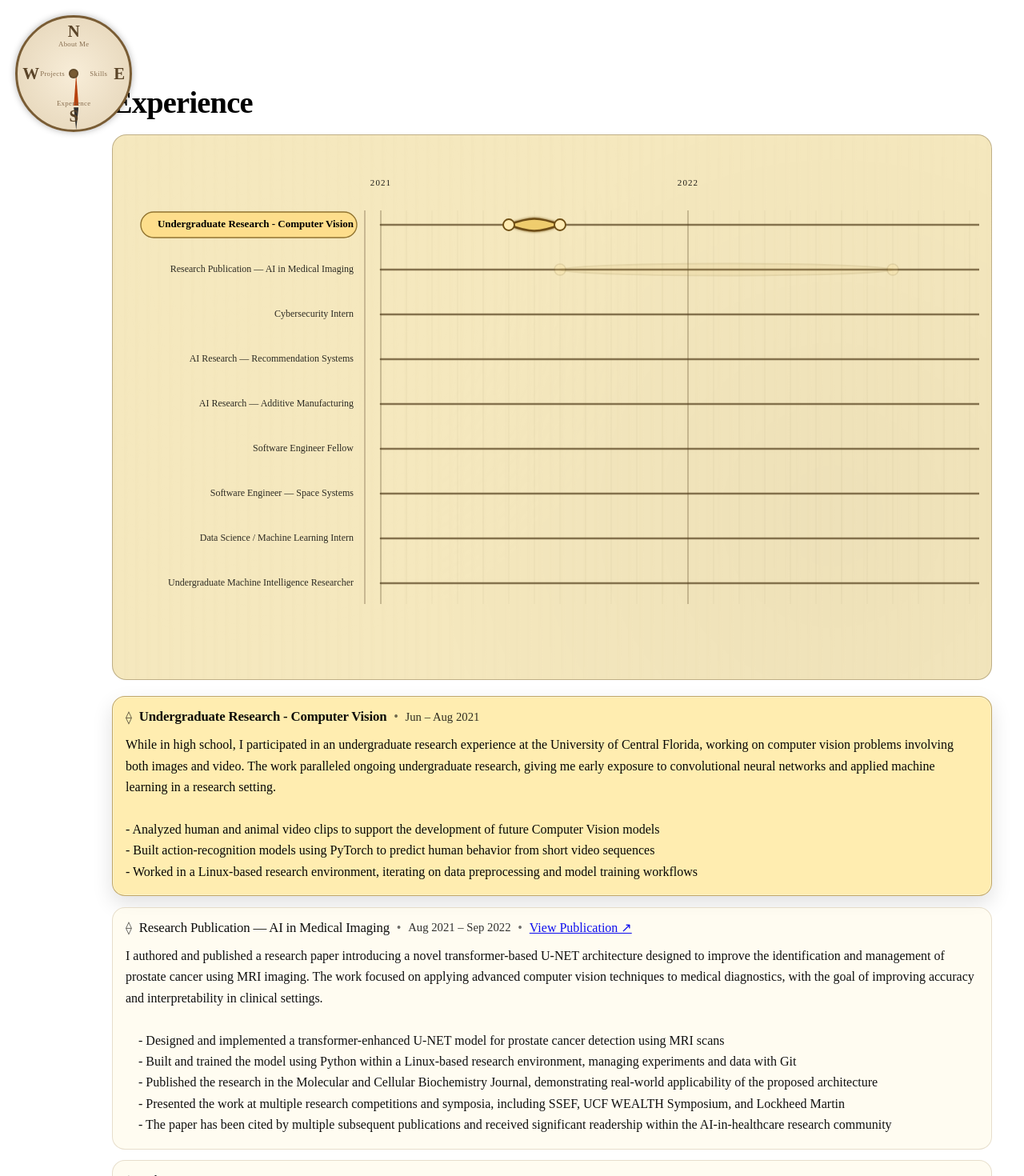
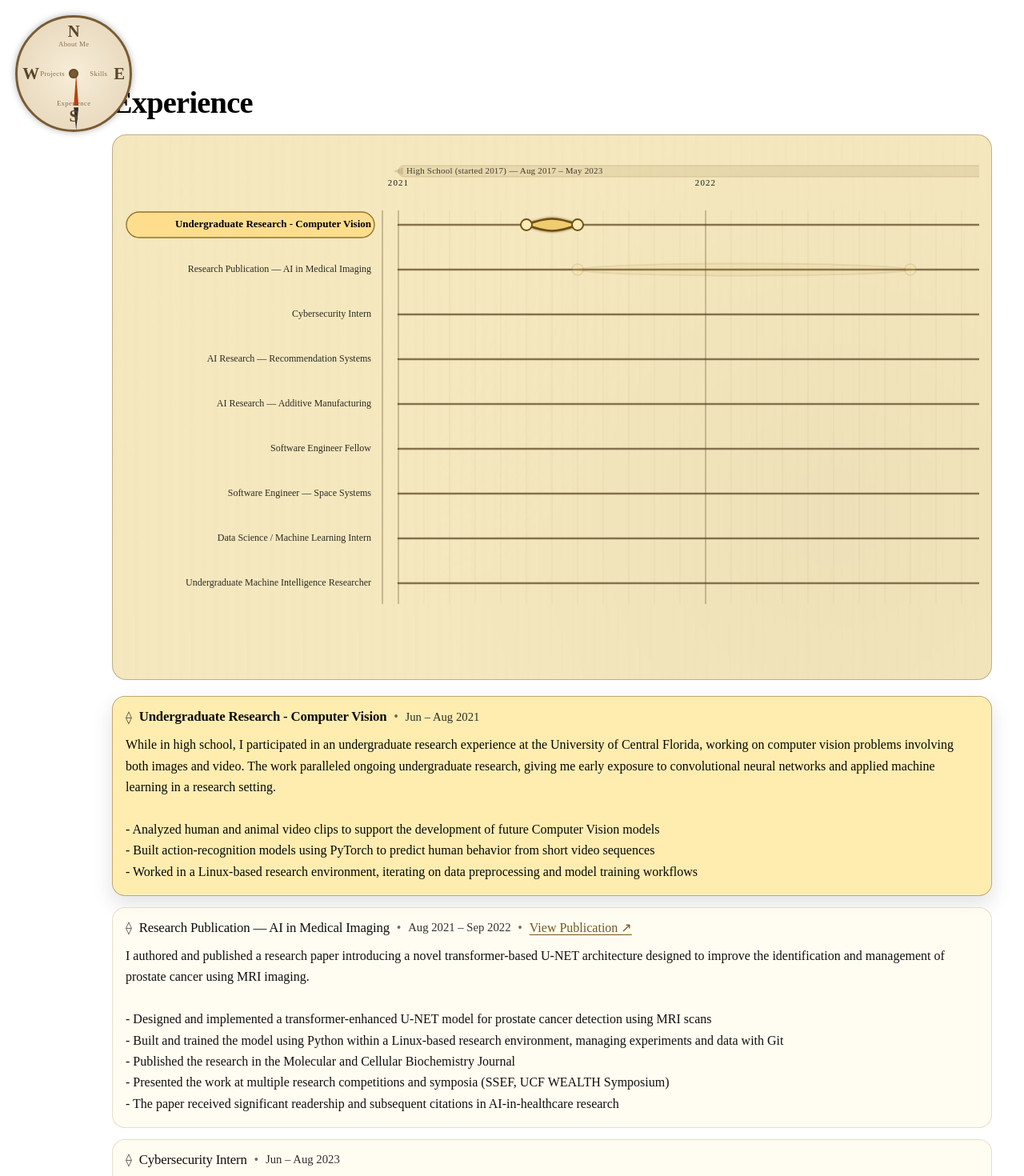
Before and after one commit to danushsingla/personal_page, a SvelteKit app: page /experience in a window 1280 px wide. Shown: the top 1470 px of the page at 80% size. Built offline with nearby package versions, Linux system fonts and the light colour scheme.

Commit message:
Finished with experiences

```diff
--- a/src/routes/experience/+page.svelte
+++ b/src/routes/experience/+page.svelte
@@ -4,8 +4,9 @@
   type ThreadId = "Systems" | "Embedded" | "Robotics" | "Product" | "Writing";
   const threads: ThreadId[] = ["Systems", "Embedded", "Robotics", "Product", "Writing"];
 
-  // ✅ Invisible month grid for positioning (resolution)
-  type MonthKey = `${number}-${"01"|"02"|"03"|"04"|"05"|"06"|"07"|"08"|"09"|"10"|"11"|"12"}`;
+  // ✅ Month grid for positioning (resolution)
+  type MonthKey =
+    `${number}-${"01"|"02"|"03"|"04"|"05"|"06"|"07"|"08"|"09"|"10"|"11"|"12"}`;
 
   const startYear = 2021;
   const endYear = 2025;
@@ -17,29 +18,33 @@
     }
   }
 
-  // ✅ Visible ticks: clean year labels only (keeps UI readable)
+  // ✅ Visible year ticks only
   const yearTicks = Array.from({ length: endYear - startYear + 1 }, (_, i) => {
     const year = startYear + i;
     return { year, at: `${year}-01` as MonthKey };
   });
 
+  type Link = { label: string; url: string };
+
   type Span = {
     id: string;
     jobName: string;
-    from: MonthKey;   // ✅ month-accurate now
-    to: MonthKey;     // ✅ month-accurate now
-    on: ThreadId[];   // first element is the anchor lane
-    dateText: string; // explicit human-readable range (no Spring/Fall ambiguity)
+    from: MonthKey;
+    to: MonthKey;
+    on: ThreadId[];     // first element is the anchor lane
+    dateText: string;   // explicit (no Spring/Fall ambiguity)
     text: string;
+    link?: Link;
   };
 
+  // ✅ Your entries (unchanged except for typing / date format)
   const spans: Span[] = [
     {
       id: "exp-ucf-research",
       jobName: "Undergraduate Research - Computer Vision",
       from: "2021-06",
       to: "2021-08",
-      on: ["ucf-research-undergrad"],
+      on: ["ucf-computer-vision"],
       dateText: "Jun – Aug 2021",
       text: `While in high school, I participated in an undergraduate research experience at the University of Central Florida, working on computer vision problems involving both images and video. The work paralleled ongoing undergraduate research, giving me early exposure to convolutional neural networks and applied machine learning in a research setting.
 
@@ -58,13 +63,13 @@
         label: "View Publication",
         url: "https://pubmed.ncbi.nlm.nih.gov/36350463/"
       },
-    text: `I authored and published a research paper introducing a novel transformer-based U-NET architecture designed to improve the identification and management of prostate cancer using MRI imaging. The work focused on applying advanced computer vision techniques to medical diagnostics, with the goal of improving accuracy and interpretability in clinical settings.
+      text: `I authored and published a research paper introducing a novel transformer-based U-NET architecture designed to improve the identification and management of prostate cancer using MRI imaging.
 
 - Designed and implemented a transformer-enhanced U-NET model for prostate cancer detection using MRI scans
 - Built and trained the model using Python within a Linux-based research environment, managing experiments and data with Git
-    - Published the research in the Molecular and Cellular Biochemistry Journal, demonstrating real-world applicability of the proposed architecture
-    - Presented the work at multiple research competitions and symposia, including SSEF, UCF WEALTH Symposium, and Lockheed Martin
-    - The paper has been cited by multiple subsequent publications and received significant readership within the AI-in-healthcare research community`
+- Published the research in the Molecular and Cellular Biochemistry Journal
+- Presented the work at multiple research competitions and symposia (SSEF, UCF WEALTH Symposium)
+- The paper received significant readership and subsequent citations in AI-in-healthcare research`
     },
     {
       id: "exp-threatlocker",
@@ -73,38 +78,38 @@
       to: "2023-08",
       on: ["threatlocker"],
       dateText: "Jun – Aug 2023",
-      text: `During my internship at ThreatLocker, I worked within a Zero Trust security environment, gaining hands-on exposure to endpoint protection, intrusion detection, and adversarial threat modeling. The role emphasized understanding how real systems are attacked, and how software must be designed defensively to anticipate misuse rather than react to it.
+      text: `During my internship at ThreatLocker, I worked within a Zero Trust security environment, gaining hands-on exposure to endpoint protection, intrusion detection, and adversarial threat modeling.
 
-- Developed threat-simulation scripts to evaluate and improve detection mechanisms within endpoint security software
-- Conducted controlled attack testing, including USB-based infiltration scenarios, to assess system response and resilience
-- Contributed to updates in internal software aimed at improving intrusion detection and prevention workflows
-- Assisted team members in diagnosing security incidents, account issues, and other operational security concerns`
+- Developed threat-simulation scripts to evaluate and improve detection mechanisms
+- Conducted controlled attack testing, including USB-based infiltration scenarios
+- Contributed to internal software updates aimed at improving intrusion detection and prevention workflows
+- Assisted team members in diagnosing security incidents and operational security issues`
     },
     {
       id: "exp-ucf-ai-research",
       jobName: "AI Research — Recommendation Systems",
       from: "2023-06",
       to: "2023-09",
-      on: ["ucf-recommendation"],
+      on: ["recommendation"],
       dateText: "Jun – Sep 2023",
-      text: `During this research experience at the University of Central Florida, I worked on Point of Interest (POI) recommendation systems, exploring how unsupervised learning could improve the adaptability and usefulness of recommendation-based algorithms. The work focused on understanding how users interact with complex systems and how models can infer meaningful structure without explicit labels.
+      text: `During this research experience at the University of Central Florida, I worked on Point of Interest (POI) recommendation systems, exploring how unsupervised learning could improve the adaptability of recommendation-based algorithms.
 
-- Improved a reinforcement learning–based recommendation model by integrating Point of Interest data with automated feature-generation models
-- Generated new datasets for training and evaluation by leveraging the AI network itself, enabling iterative experimentation
-- Used PyTorch to prototype, train, and evaluate models, refining system behavior through repeated trials
-- Managed code and dataset versioning using GitHub to support reproducible training and experimentation`
+- Improved a reinforcement learning–based recommendation model by integrating POI data with feature-generation models
+- Generated new datasets for training and evaluation by leveraging the AI network itself
+- Used PyTorch to prototype, train, and evaluate models through repeated trials
+- Managed code and dataset versioning using GitHub for reproducible experimentation`
     },
     {
       id: "exp-ucf-ai-manufacturing",
       jobName: "AI Research — Additive Manufacturing",
       from: "2024-07",
       to: "2024-08",
-    on: ["Systems", "Product"],
+      on: ["manufacturing"],
       dateText: "Jul – Aug 2024",
-    text: `I worked on applying AI to additive manufacturing (3D printing), with a focus on predicting micro-damage and weak points during the development phase. The idea was to surface risk early enough that corrective measures could be taken before defects compounded later in the manufacturing process.
+      text: `I worked on applying AI to additive manufacturing (3D printing), with a focus on predicting micro-damage and weak points during the development phase.
 
 - Developed a specialized VPPM-based model for feature regression in additive manufacturing workflows
-    - Tuned model hyperparameters to reduce overfitting and improve loss behavior across training runs
+- Tuned hyperparameters to reduce overfitting and improve loss behavior across training runs
 - Engineered and selected features using correlation-matrix analysis to strengthen prediction quality`
     },
     {
@@ -112,66 +117,97 @@
       jobName: "Software Engineer Fellow",
       from: "2024-07",
       to: "2024-09",
-    on: ["Product", "Systems"],
+      on: ["headstarter"],
       dateText: "Jul – Sep 2024",
-    text: `I participated in a competitive software engineering fellowship focused on building the technical and entrepreneurial skills needed to create and operate technology startups. The program emphasized rapid iteration, real user feedback, and full-stack execution at production scale. This experience allowed me to work closely with founders and engineers from around the world, shipping real products to active users.
+      text: `I participated in a competitive software engineering fellowship focused on building the technical and entrepreneurial skills needed to create and operate technology startups.
 
-    - Built and shipped multiple full-stack applications in collaboration with founders and engineers from around the world
-    - Reached over 100 active users across deployed products, using analytics and A/B testing to guide product and UX decisions
-    - Worked across modern web and cloud stacks, integrating frontend, backend, authentication, data storage, and AI APIs into cohesive systems
-    - Participated in weekly sessions and technical reviews with engineers and founders from organizations such as Google, Y Combinator, Amazon, Stanford, and venture-backed startups`
+- Built and shipped multiple full-stack applications with founders and engineers across the world
+- Reached 100+ users across deployed products, using analytics and A/B testing to guide UX decisions
+- Integrated frontend, backend, auth, storage, and AI APIs into cohesive systems
+- Participated in weekly sessions with engineers and founders from Google, Y Combinator, Amazon, Stanford, and venture-backed startups`
     },
     {
       id: "exp-space-systems-club",
       jobName: "Software Engineer — Space Systems",
       from: "2023-09",
       to: "2025-02",
-    on: ["Robotics", "Systems"],
+      on: ["space"],
       dateText: "Sep 2023 – Feb 2025",
-    text: `I worked as a software engineer on a student-led space systems project focused on designing and building a complete probe from the ground up for the CanSat Competition, sponsored by organizations including NASA and Lockheed Martin. The mission required the probe to survive launch, collect data in-flight, and safely return while protecting a fragile payload.
+      text: `I worked as a software engineer on a student-led space systems project for the CanSat Competition, sponsored by organizations including NASA and Lockheed Martin.
 
-    - Developed core software responsible for collecting, transmitting, and displaying sensor data from the probe during flight
-    - Implemented communication pathways between on-board sensors and the ground system, emphasizing reliability under constrained conditions
-    - Contributed to the design and implementation of the probe’s user interface for real-time sensor visualization
-    - Diagnosed and reduced communication and networking issues between the ground computer and the probe during atmospheric flight
-    - Collaborated with a multidisciplinary team using GitHub for version control and task coordination, and supported other members in adopting effective software development workflows`
+- Developed core software responsible for collecting, transmitting, and displaying sensor data during flight
+- Implemented communication pathways between on-board sensors and the ground system, emphasizing reliability
+- Contributed to the probe’s UI for real-time sensor visualization
+- Diagnosed and reduced communication/networking issues between ground and probe during atmospheric flight
+- Collaborated with a multidisciplinary team using GitHub for version control and task coordination`
     },
     {
       id: "exp-ebg-ml-intern",
       jobName: "Data Science / Machine Learning Intern",
       from: "2024-12",
       to: "2025-08",
-    on: ["Data Science"],
+      on: ["mil"],
       dateText: "Dec 2024 – Aug 2025",
-    text: `I worked as a Data Science and Machine Learning Intern at EBG, an e-commerce company focused on making entertainment, travel, and lifestyle benefits more accessible to working professionals through partnerships with organizations. My work centered on building scalable recommendation systems and improving the reliability and cost-efficiency of machine learning infrastructure.
+      text: `I worked as a Data Science and Machine Learning Intern at EBG, focusing on scalable recommendation systems and cost-efficient ML infrastructure.
 
-    - Designed and deployed a machine learning recommendation pipeline using Amazon Personalize and Python, auto-training on over 15,000 daily purchase events to surface relevant products to users
-    - Processed and prepared more than 50 GB of raw transactional data in Snowflake to support model training, evaluation, and experimentation
-    - Implemented automation scripts in Bash to detect and shut down idle Amazon SageMaker notebook instances, reducing unnecessary cloud usage and saving approximately $1,000 in infrastructure costs
-    - Worked closely with cloud-based ML tooling and data pipelines, emphasizing robustness, scalability, and cost-aware system design`
+- Built a recommendation pipeline using Amazon Personalize + Python, auto-training on 15,000+ daily purchase events
+- Processed 50+ GB of transactional data in Snowflake for model training and evaluation
+- Implemented Bash automation to shut down idle SageMaker notebooks, saving about $1,000 in cloud costs`
     },
     {
       id: "exp-mil-auv-research",
       jobName: "Undergraduate Machine Intelligence Researcher",
       from: "2023-08",
       to: "2025-12",
-    on: ["MIL"],
+      on: ["Robotics", "Systems"],
       dateText: "Aug 2023 – Present",
-    text: `I am an undergraduate researcher in the Machine Intelligence Lab (MIL), working on autonomous underwater vehicles (AUVs) and the challenges associated with operating robotic systems in real-world, high-uncertainty environments. My work spans machine learning, real-time perception, and communication systems, with a focus on enabling reliable autonomy in underwater conditions where sensing and connectivity are inherently constrained.
+      text: `I am an undergraduate researcher in the Machine Intelligence Lab (MIL), working on autonomous underwater vehicles (AUVs) and reliable autonomy in constrained underwater environments.
 
-    - Optimized acoustic modem communication to improve reliability and data exchange between autonomous underwater vehicles
-    - Developed and refined machine-learning–based object detection pipelines tailored for underwater environments, including color correction and visibility challenges
-    - Improved autonomous object detection performance by tuning and adapting learning techniques to account for underwater noise, lighting distortion, and sensor limitations
-    - Contributed to ongoing research in robotics autonomy, perception, and system integration for real-time underwater operation`
-    },
+- Optimized acoustic modem communication to improve reliability and data exchange between AUVs
+- Developed and refined ML-based object detection pipelines tailored for underwater environments (including color correction)
+- Improved autonomous detection performance by adapting learning techniques to underwater noise and sensor limitations
+- Contributed to ongoing research in robotics autonomy, perception, and real-time system integration`
+    }
   ];
 
-  // One row per career: draw only on anchor thread (first element)
+  // One row per career: draw only on anchor lane (first element)
   const anchorThread = (s: Span) => s.on[0];
   const displayThreads: ThreadId[] = Array.from(new Set(spans.map(anchorThread)));
 
+  // --- Context bands (no cards) ---
+  type ContextBand = {
+    id: string;
+    label: string;
+    from: MonthKey;
+    to: MonthKey;
+    note?: string;
+    continuesLeft?: boolean;
+    continuesRight?: boolean; // ✅ arrow head if continues past axis
+  };
+
+  const axisEnd: MonthKey = `${endYear}-12` as MonthKey;
+
+  const contextBands: ContextBand[] = [
+    {
+      id: "ctx-highschool",
+      label: "High School (started 2017)",
+      from: "2021-01",
+      to: "2023-05",
+      note: "Aug 2017 – May 2023",
+      continuesLeft: true
+    },
+    {
+      id: "ctx-uf",
+      label: "University of Florida (Undergraduate)",
+      from: "2023-08",
+      to: axisEnd, // keep axis capped at Dec 2025
+      note: "Aug 2023 → Expected May 2027",
+      continuesRight: true
+    }
+  ];
+
   // --- SVG layout ---
-  const labelW = 280;
+  const labelW = 320;          // widened so job names don’t clip
   const labelPad = labelW + 20;
   const leftPad = labelPad + 20;
   const rightPad = 70;
@@ -179,7 +215,7 @@
   const topPad = 96;
   const laneGap = 56;
 
-  const monthGap = 32; // ✅ month resolution (tweak to taste)
+  const monthGap = 32;         // month resolution
   const sealR = 7;
 
   const tickLabelY = topPad - 52;
@@ -221,7 +257,6 @@
     });
   }
 
-  // ✅ keep your “auto scroll to active item” behavior (entry + timeline)
   function setActive(id: string, opts?: { scrollEntry?: boolean; scrollTimeline?: boolean }) {
     active = id;
 
@@ -282,6 +317,48 @@
 
         <line x1={labelPad} y1={tickTopY} x2={labelPad} y2={tickBottomY} class="divider" />
 
+        <!-- ✅ Context bands (stacked above the axis) -->
+        {#each contextBands as b, i (b.id)}
+          {@const x1 = xForMonth(b.from)}
+          {@const x2 = xForMonth(b.to)}
+          {@const left = Math.min(x1, x2)}
+          {@const right = Math.max(x1, x2)}
+          {@const h = 14}
+          {@const r = 7}
+          {@const arrowW = 12}
+          {@const arrowPad = 6}
+          {@const y = tickLabelY - 22}
+
+          <g class="contextGroup" aria-hidden="true">
+            <rect x={left} y={y} width={right - left} height={h} rx={r} class="contextBand" />
+
+            <!-- LEFT continuation arrow -->
+            {#if b.continuesLeft}
+            <path
+                class="contextArrow"
+                d={`M ${left + arrowPad} ${y + 2}
+                L ${left + arrowPad - arrowW} ${y + h / 2}
+                L ${left + arrowPad} ${y + h - 2}
+                Z`}
+            />
+            {/if}
+
+            {#if b.continuesRight}
+              <path
+                class="contextArrow"
+                d={`M ${right - arrowPad} ${y + 2}
+                   L ${right - arrowPad + arrowW} ${y + h / 2}
+                   L ${right - arrowPad} ${y + h - 2}
+                   Z`}
+              />
+            {/if}
+
+            <text x={left + 10} y={y + h / 2} dominant-baseline="middle" class="contextText">
+              {b.label}{b.note ? ` — ${b.note}` : ""}
+            </text>
+          </g>
+        {/each}
+
         <!-- Job labels with halo -->
         {#each spans as s (s.id)}
           {@const y = yForSpanLabel(s)}
@@ -326,26 +403,14 @@
           />
         {/each}
 
-        <!-- ✅ Invisible month ticks (for subtle spacing, optional) -->
+        <!-- Month ticks (very subtle) -->
         {#each months as m}
-          <line
-            x1={xForMonth(m)}
-            y1={tickTopY}
-            x2={xForMonth(m)}
-            y2={tickBottomY}
-            class="tick month"
-          />
+          <line x1={xForMonth(m)} y1={tickTopY} x2={xForMonth(m)} y2={tickBottomY} class="tick month" />
         {/each}
 
-        <!-- ✅ Visible year ticks + labels -->
+        <!-- Year ticks + labels -->
         {#each yearTicks as t}
-          <line
-            x1={xForMonth(t.at)}
-            y1={tickTopY}
-            x2={xForMonth(t.at)}
-            y2={tickBottomY}
-            class="tick year"
-          />
+          <line x1={xForMonth(t.at)} y1={tickTopY} x2={xForMonth(t.at)} y2={tickBottomY} class="tick year" />
           <text
             x={xForMonth(t.at)}
             y={tickLabelY}
@@ -402,21 +467,13 @@
       >
         <div class="entryHead">
           <span class="sigil" aria-hidden="true">⟠</span>
-
           <span class="entryTitle">{s.jobName}</span>
-
           <span class="sep">•</span>
-
           <span class="range">{s.dateText}</span>
 
           {#if s.link}
             <span class="sep">•</span>
-    <a
-      href={s.link.url}
-      target="_blank"
-      rel="noopener noreferrer"
-      class="pubLink"
-    >
+            <a href={s.link.url} target="_blank" rel="noopener noreferrer" class="pubLink">
               {s.link.label} ↗
             </a>
           {/if}
@@ -478,10 +535,21 @@
 
   .divider { stroke: rgba(80, 60, 30, 0.55); stroke-width: 1; }
 
-  /* ✅ month ticks exist but are basically invisible */
+  /* Context bands */
+  .contextBand {
+    fill: rgba(120, 90, 35, 0.10);
+    stroke: rgba(120, 90, 35, 0.22);
+    stroke-width: 1;
+  }
+  .contextArrow { fill: rgba(120, 90, 35, 0.22); }
+  .contextText {
+    fill: rgba(0,0,0,0.72);
+    font-size: 11px;
+    letter-spacing: 0.02em;
+  }
+
+  /* ticks */
   .tick.month { stroke: rgba(90, 70, 35, 0.06); }
-
-  /* ✅ year ticks are visible */
   .tick.year { stroke: rgba(80, 60, 30, 0.50); }
 
   .baseline { stroke: rgba(95, 75, 40, 0.75); stroke-width: 2.6; stroke-linecap: round; }
@@ -516,7 +584,7 @@
     stroke: rgba(140, 110, 40, 1);
   }
 
-  /* Base band look */
+  /* Bands */
   .band {
     fill: rgba(210, 170, 70, 0.65);
     stroke: rgba(140, 110, 40, 0.95);
@@ -587,13 +655,27 @@
   .entry.active .entryTitle { font-weight: 700; }
   .entry.active .entryText { opacity: 0.98; }
 
-  .entryHead { display: flex; flex-wrap: wrap; gap: 0.55rem; align-items: center; opacity: 0.95; user-select: none; }
+  .entryHead {
+    display: flex;
+    flex-wrap: wrap;
+    gap: 0.55rem;
+    align-items: center;
+    opacity: 0.95;
+    user-select: none;
+  }
   .sigil { opacity: 0.7; }
   .entryTitle { font-size: 1.05rem; letter-spacing: -0.01em; }
   .sep { opacity: 0.6; }
   .range { opacity: 0.86; font-size: 0.92rem; }
   .entryText { margin-top: 0.75rem; white-space: pre-wrap; line-height: 1.65; opacity: 0.94; cursor: text; }
 
+  .pubLink {
+    color: rgba(110, 78, 20, 1);
+    text-decoration: underline;
+    text-underline-offset: 3px;
+  }
+  .pubLink:hover { opacity: 0.85; }
+
   @media (max-width: 900px) {
     .wrap { padding-left: 1.25rem; padding-top: 3.5rem; }
   }
```
Lines whose indentation alone changed are shown as unchanged.
